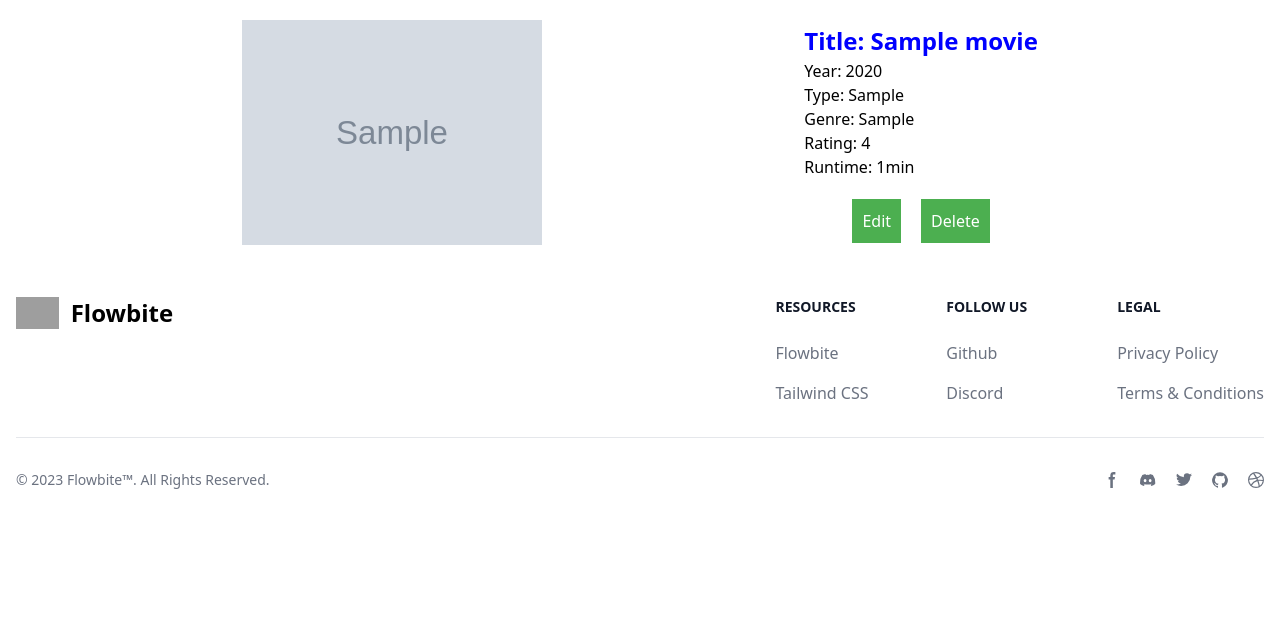
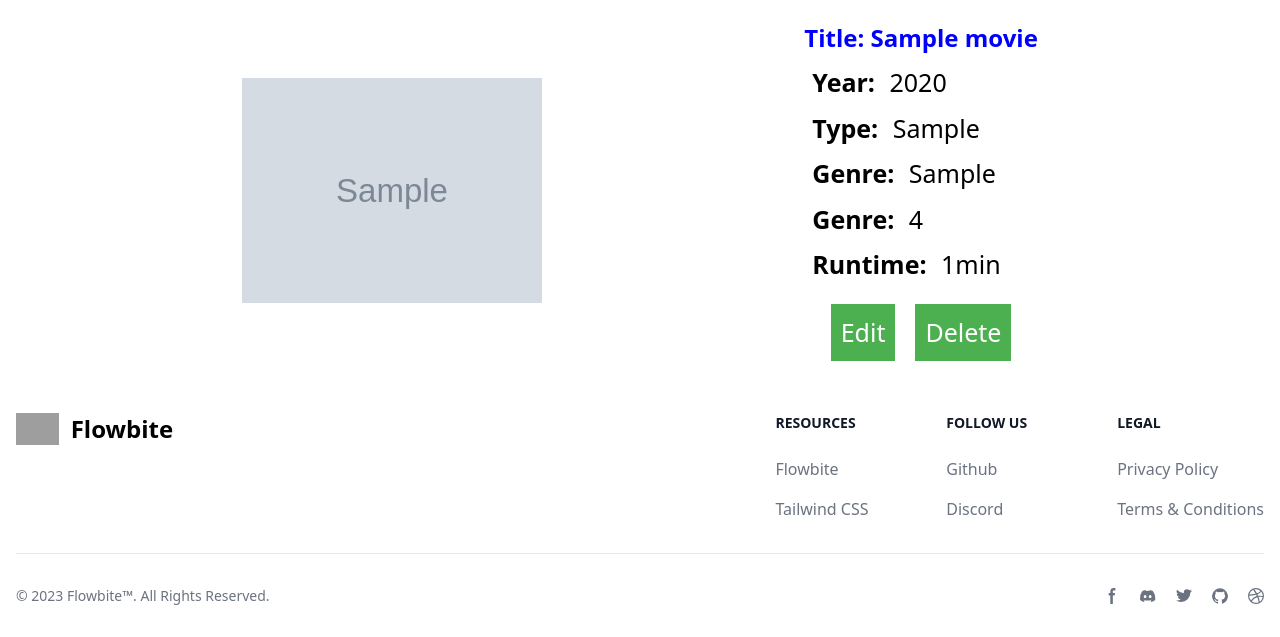
Before and after one commit to vandanghuy120385/PHP_Miniproject, a PHP site: page /index.php?mod=movie&act=detail&id=1 in a window 1280 px wide. Shown: the part 70-707 px from the top of the page. Run offline with PHP 8.4, Linux system fonts and the light colour scheme; the visitor is signed in with stand-in values (Sample User, id 1); tables that the repository leaves empty hold one stand-in row (values such as "Sample post"); grey boxes marked "Sample" are stand-in pictures; some libraries are stand-ins or nearby versions; grey boxes are pictures that could not be loaded.

Commit message:
feat: final version

```diff
--- a/SQLScripts/Movie.sql
+++ b/SQLScripts/Movie.sql
@@ -1,7 +1,7 @@
 CREATE TABLE  if not exists Movie(
 	movie_id varchar(50) NOT NULL,
 	title varchar(100) NOT NULL,
-	film_url varchar(50) NOT NULL,
+	film_url varchar(200) NOT NULL,
 	movie_type varchar(50) NOT NULL,
 	imdb_rating float ,
 	runtime int ,
--- a/controllers/HomePageController.php
+++ b/controllers/HomePageController.php
@@ -88,17 +88,17 @@ if (!session_start()){
             $released_year  = $_POST['released_year'];
             $genre = $_POST['genre'];
             $poster = $_POST['poster'];
-            if (is_string($imdbRating) && strlen($imdbRating) > 0) {
+            if (is_string($imdbRating) || floatval($imdbRating) < 0) {
                 $_SESSION['imdbError'] = $errors['imdb_rating'];
                 $_SESSION['data'] = $_POST;
                 header('location: index.php?mod=movie&act=add');
             }
-            if (is_string($runtime) && strlen($runtime) > 0) {
+            if (is_string($runtime) || intval($runtime) < 0) {
                 $_SESSION['runtimeError'] = $errors['runtime'];
                 $_SESSION['data'] = $_POST;
                 header('location: index.php?mod=movie&act=add');
             }
-            if (is_string($released_year) && strlen($released_year) > 0) {
+            if (is_string($released_year) || intval($released_year) < 0) {
                 $_SESSION['releasedYearError'] = $errors['released_year'];
                 $_SESSION['data'] = $_POST;
                 header('location: index.php?mod=movie&act=add');
--- a/services/MovieService.php
+++ b/services/MovieService.php
@@ -48,7 +48,7 @@
         public function insertMovie(Movie $movie) : bool{
             $query = "INSERT INTO Movie VALUES (" . $movie->__toString() . ");";
             echo $query;
-            $result = $this->dbConn->inserQuery($query);
+            $result = $this->dbConn->insertQuery($query);
             return $result;
         }
     }
--- a/utilities/DBConn.php
+++ b/utilities/DBConn.php
@@ -1,5 +1,6 @@
 <?php
-class DBConn
+require_once('IDatabase.php');
+class DBConn implements IDatabase
 {
     var $conn;
     public function __construct()
@@ -58,7 +59,7 @@ class DBConn
         return $data;
     }
 
-    public function inserQuery($query) : bool {
+    public function insertQuery($query) : bool {
         $result = mysqli_query($this->conn, $query);
         return $result;
     }
--- /dev/null
+++ b/utilities/IDatabase.php
@@ -0,0 +1,8 @@
+<?php
+    interface IDatabase{
+        public function getQuery($query);
+        public function deleteQuery($query):bool;
+        public function updateQuery($query):bool;
+        public function insertQuery($query):bool;
+    }
+?>
--- a/views/add.php
+++ b/views/add.php
@@ -33,12 +33,12 @@
         </div>
         <div class="grid md:grid-cols-2 md:gap-6">
             <div class="relative z-0 w-full mb-6 group">
-                <input type="text" name="released_year" id="released_year" class="block py-2.5 px-0 w-full text-sm text-gray-900 bg-transparent border-0 border-b-2 border-gray-300 appearance-none dark:text-white dark:border-gray-600 dark:focus:border-blue-500 focus:outline-none focus:ring-0 focus:border-blue-600 peer" placeholder=" " required value="<?= isset($_SESSION['data']['released_year']) ? $_SESSION['data']['released_year'] : "" ?>" />
+                <input type="text" required name="released_year" id="released_year" class="block py-2.5 px-0 w-full text-sm text-gray-900 bg-transparent border-0 border-b-2 border-gray-300 appearance-none dark:text-white dark:border-gray-600 dark:focus:border-blue-500 focus:outline-none focus:ring-0 focus:border-blue-600 peer" placeholder=" " required value="<?= isset($_SESSION['data']['released_year']) ? $_SESSION['data']['released_year'] : "" ?>" />
                 <label for="released_year" class="peer-focus:font-medium absolute text-sm text-gray-500 dark:text-gray-400 duration-300 transform -translate-y-6 scale-75 top-3 -z-10 origin-[0] peer-focus:left-0 peer-focus:text-blue-600 peer-focus:dark:text-blue-500 peer-placeholder-shown:scale-100 peer-placeholder-shown:translate-y-0 peer-focus:scale-75 peer-focus:-translate-y-6">Released Year</label>
                 <small class="text-red-500 text-xs italic"><?= isset($_SESSION['releasedYearError']) ? $_SESSION['releasedYearError'] : '' ?></small>
             </div>
             <div class="relative z-0 w-full mb-6 group">
-                <input type="text" name="genre" id="genre" class="block py-2.5 px-0 w-full text-sm text-gray-900 bg-transparent border-0 border-b-2 border-gray-300 appearance-none dark:text-white dark:border-gray-600 dark:focus:border-blue-500 focus:outline-none focus:ring-0 focus:border-blue-600 peer" placeholder=" " required value="<?= isset($_SESSION['data']['genre']) ? $_SESSION['data']['genre'] : "" ?>" />
+                <input type="text" required name="genre" id="genre" class="block py-2.5 px-0 w-full text-sm text-gray-900 bg-transparent border-0 border-b-2 border-gray-300 appearance-none dark:text-white dark:border-gray-600 dark:focus:border-blue-500 focus:outline-none focus:ring-0 focus:border-blue-600 peer" placeholder=" " required value="<?= isset($_SESSION['data']['genre']) ? $_SESSION['data']['genre'] : "" ?>" />
                 <label for="genre" class="peer-focus:font-medium absolute text-sm text-gray-500 dark:text-gray-400 duration-300 transform -translate-y-6 scale-75 top-3 -z-10 origin-[0] peer-focus:left-0 peer-focus:text-blue-600 peer-focus:dark:text-blue-500 peer-placeholder-shown:scale-100 peer-placeholder-shown:translate-y-0 peer-focus:scale-75 peer-focus:-translate-y-6">Genre</label>
             </div>
         </div>
--- a/views/detail.php
+++ b/views/detail.php
@@ -3,6 +3,7 @@ require_once "views/header.php";
 ?>
 <!DOCTYPE html>
 <html>
+
 <head>
     <title>Movie Information</title>
     <style>
@@ -14,16 +15,20 @@ require_once "views/header.php";
             margin-top: 20px;
             margin-bottom: 20px;
         }
+
         .poster {
             width: 300px;
             margin-right: 20px;
         }
+
         .movie-info {
-            font-size: 16px;
+            font-size: 25px;
         }
+
         .movie-info h2 {
             margin-top: 0;
         }
+
         .button-container {
             display: flex;
             flex-direction: row;
@@ -31,7 +36,9 @@ require_once "views/header.php";
             margin-top: 20px;
             gap: 20px;
         }
-        .edit-button, .delete-button {
+
+        .edit-button,
+        .delete-button {
             padding: 10px;
             background-color: #4CAF50;
             color: white;
@@ -40,27 +47,29 @@ require_once "views/header.php";
         }
     </style>
 </head>
+
 <body>
     <div class="container">
-        <img src="<?php echo $data['poster']?>" alt="Movie Poster" class="poster">
+        <img src="<?php echo $data['poster'] ?>" alt="Movie Poster" class="poster">
         <div class="movie-info">
-            <h2 style="font-weight: bold; color: blue; font-size: 24px;">Title: <?php echo $data['title']?> </h2>
-            <p>Year:  <?php echo $data['released_year'] ?> </p>
-            <p>Type:  <?php echo $data['movie_type'] ?> </p>
-            <p>Genre:  <?php echo $data['genre'] ?> </p>
-            <p>Rating:  <?php echo $data['imdb_rating'] ?> </p>
-            <p>Runtime:  <?php echo $data['runtime']."min" ?> </p>
+            <h2 style="font-weight: bold; color: blue; font-size: 24px;">Title: <?php echo $data['title'] ?> </h2>
+            <p class="my-2"><strong class="mx-2">Year:</strong> <?php echo $data['released_year'] ?> </p>
+            <p class="my-2"><strong class="mx-2">Type: </strong> <?php echo $data['movie_type'] ?> </p>
+            <p class="my-2"><strong class="mx-2">Genre: </strong> <?php echo $data['genre'] ?> </p>
+            <p class="my-2"><strong class="mx-2">Genre: </strong> <?php echo $data['imdb_rating'] ?> </p>
+            <p class="my-2"><strong class="mx-2">Runtime:</strong> <?php echo $data['runtime'] . "min" ?> </p>
             <div class="button-container">
-                <a href="?mod=movie&act=edit&id=<?php echo"$data[movie_id]"?>">
+                <a href="?mod=movie&act=edit&id=<?php echo "$data[movie_id]" ?>">
                     <button class="edit-button">Edit</button>
                 </a>
-            <a href="?mod=movie&act=delete&id=<?php echo"$data[movie_id]"?>">
+                <a href="?mod=movie&act=delete&id=<?php echo "$data[movie_id]" ?>">
                     <button class="delete-button">Delete</button>
                 </a>
             </div>
         </div>
     </div>
 </body>
+
 </html>
 
 <?php
--- a/views/edit.php
+++ b/views/edit.php
@@ -56,7 +56,7 @@
 <body>
 
 
-    <div class="container">
+    <div class="mx-auto p-4 max-w-screen-xl pt-10">
         <h1 align="center" style="font-size:xx-large;">UPDATE INFORMATION</h1>
         <?php
         if (isset($_COOKIE['msg'])) {
```
Also changed, not shown: models/Movie.php (+9 -10 lines). Lines whose indentation alone changed are shown as unchanged.
